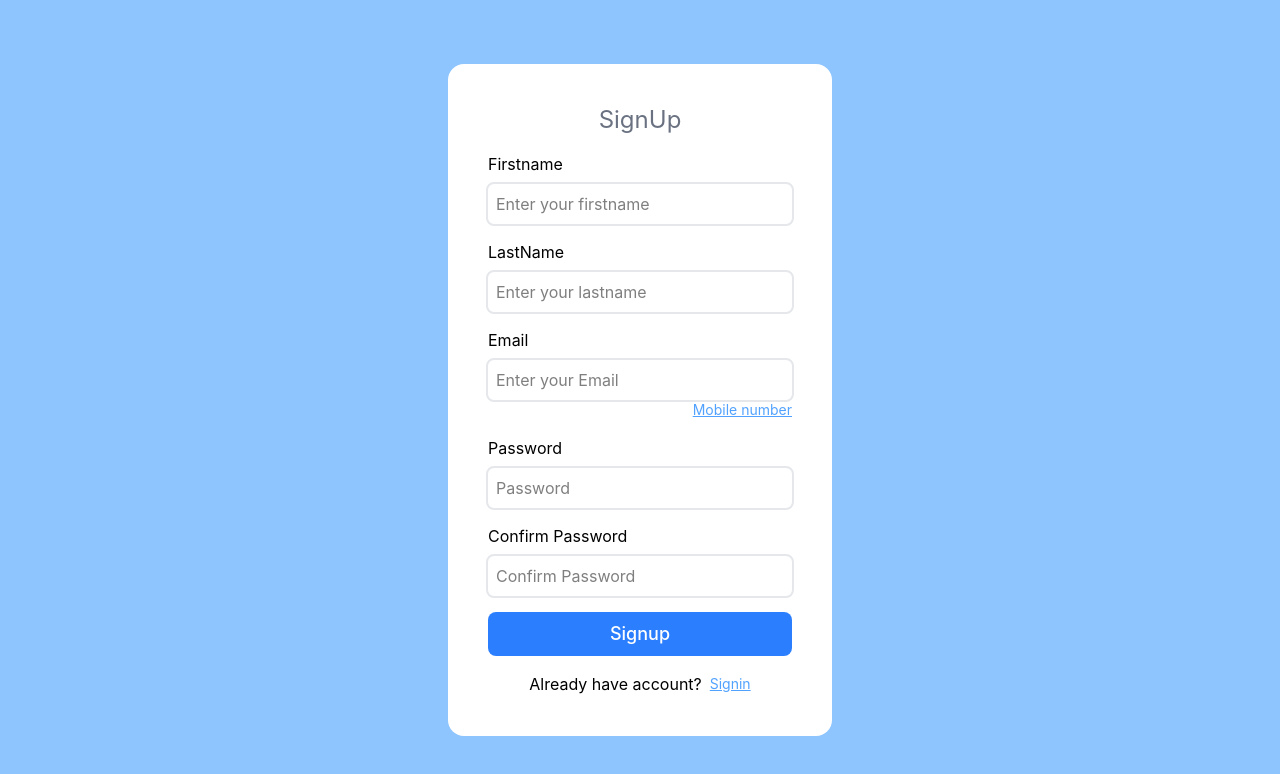
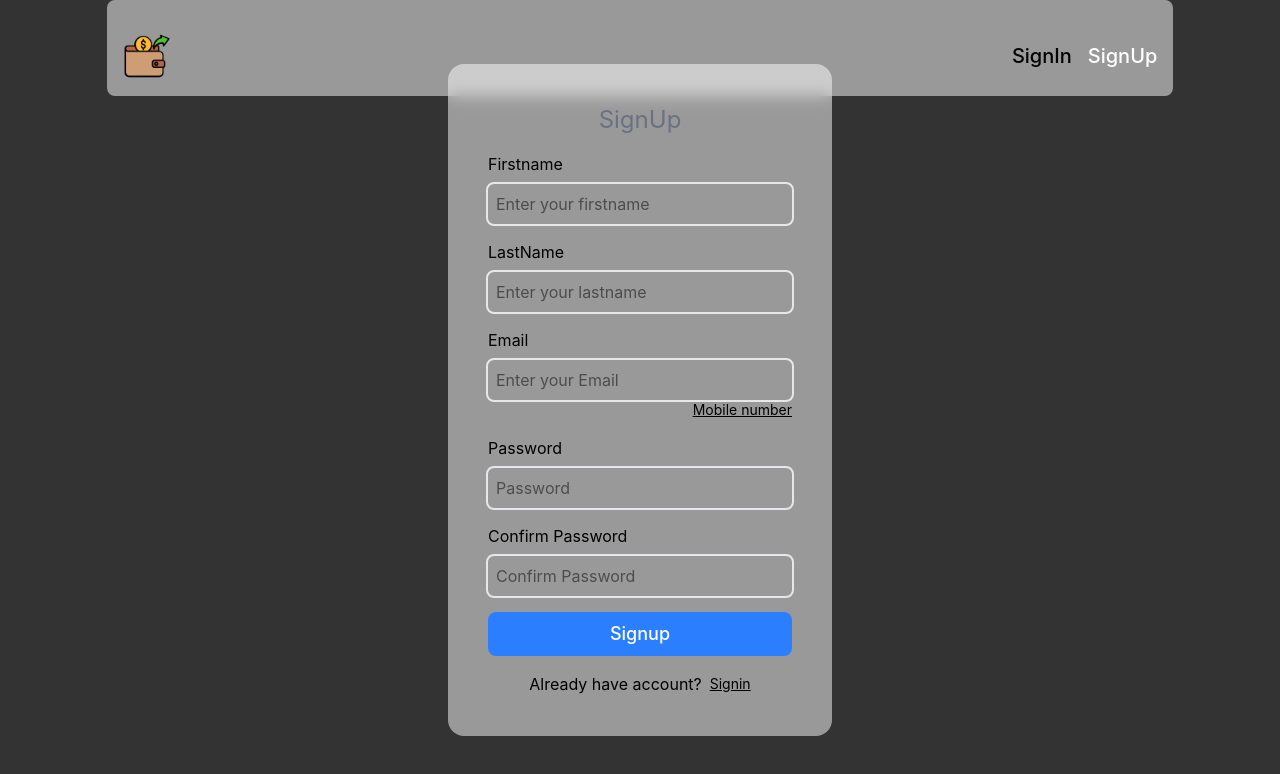
Before and after one commit to vaibhav7000/expense-tracker-advance-frontend-tailwind, a React (Vite) app: page /signup in a window 1280 px wide. Shown: the top 774 px of the page. Built offline with nearby package versions, Linux system fonts and the light colour scheme.

Commit message:
assests added

```diff
--- /dev/null
+++ b/src/Components/AuthComponents/AuthBar.jsx
@@ -0,0 +1,35 @@
+import { NavLink } from "react-router";
+import expense from "../../assets/expense.png";
+
+export default function AuthBar() {
+
+    return (
+        <div className="fixed top-0 left-0 right-0">
+            <div className="lg:w-10/12 bg-white/50 rounded-lg box-border backdrop-blur flex flex-row justify-between items-center lg:mx-auto sm:w-full sm:mx-0 sm:px-4 sm:pt-8 sm:pb-4">
+                <div>
+                    <img src={expense} className="w-12 aspect-square" alt="" />
+                </div>
+
+                <div className="flex flex-row gap-x-4">
+                    <NavLink className={({isActive}) => {
+
+                        let styles =  isActive ? "text-white" : "text-black"
+                        styles += " underline-offset-0 font-medium text-xl"
+                        return styles
+                    }} to={"/signin"}>
+                        {"SignIn"}
+                    </NavLink>
+
+                    <NavLink className={({isActive}) => {
+                        let styles =  isActive ? "text-white" : "text-black"
+                        styles += " underline-offset-0 font-medium text-xl"
+
+                        return styles
+                    }} to={"/signup"}>
+                        {"SignUp"}
+                    </NavLink>
+                </div>
+            </div>
+        </div>
+    )
+}
--- a/src/Components/ClickableText.jsx
+++ b/src/Components/ClickableText.jsx
@@ -3,7 +3,7 @@ export default function ClickableText({label, action, customStyles}) {
     return (
         <button onClick={() => {
             if(action) action()
-        }} className={`text-blue-400 underline text-sm font-normal cursor-pointer ${customStyles}`}>
+        }} className={`text-black underline text-sm font-normal cursor-pointer ${customStyles}`}>
             {label}
         </button>
     )
--- a/src/Pages/SignUp.jsx
+++ b/src/Pages/SignUp.jsx
@@ -57,7 +57,7 @@ export default function SignUp() {
             if(response.status === 200) {
                 navigate("/otp", {
                     state: {
-                        ...finalObject, from: "signup", isEmail, from: "signup"
+                        ...finalObject, from: "signup", isEmail
                     }
                 });
                 return;
--- a/src/Wrappers/AuthWrapper.jsx
+++ b/src/Wrappers/AuthWrapper.jsx
@@ -2,6 +2,8 @@ import { useEffect } from "react";
 import { Outlet, replace, useLocation, useNavigate } from "react-router"
 import { authenticateClient } from "../utils/authentication"
 import Loading from "../Components/Loading";
+import Error from "../Components/Error";
+import AuthBar from "../Components/AuthComponents/AuthBar";
 
 
 
@@ -44,8 +46,9 @@ export default function AuthWrapper() {
 
 
     return (
-        <div className="h-screen w-screen flex items-center justify-center bg-blue-300">
-            <div className="flex sm:w-[60%] lg:w-[30%] p-10 flex-col rounded-2xl gap-y-4 justify-center bg-white">
+        <div className="h-screen w-screen flex items-center justify-center bg-black/80">
+            <AuthBar/>
+            <div className="flex bg-white/50 box-border backdrop-blur sm:w-[60%] lg:w-[30%] p-10 flex-col rounded-2xl gap-y-4 justify-center">
                 <Outlet/>
             </div>
         </div>
```
Also changed, not shown: src/Components/AuthComponents/AppBar.jsx (added), src/assets/expense.png (added).
